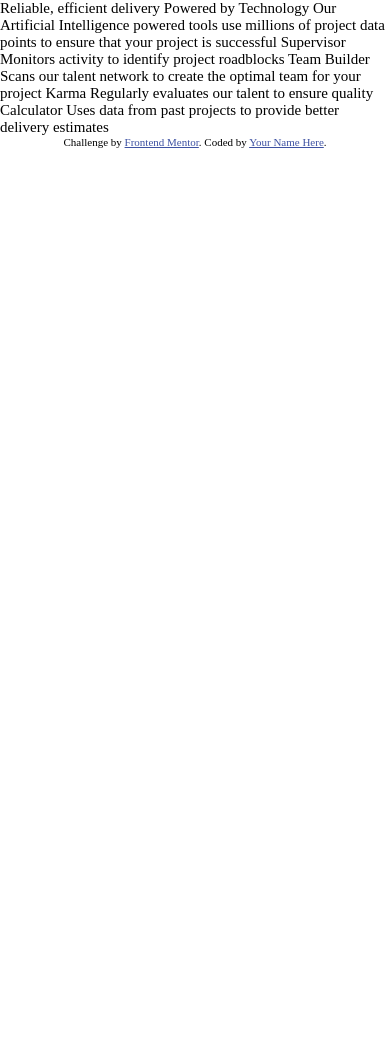
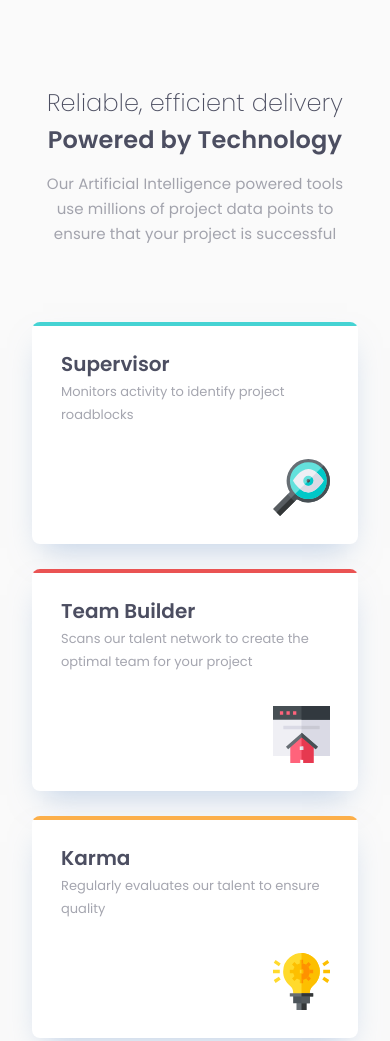
Before and after one commit to mihalymarcell86/four-card-feature-section, a plain HTML site: page index.html in a window 390 px wide. Shown: the top 1041 px of the page. Before the commit the page ends 844 px from the top, so only its background shows below. Drawn offline with Linux system fonts and the light colour scheme.

Commit message:
mobile layout

```diff
--- a/index.html
+++ b/index.html
@@ -22,21 +22,62 @@
     <title>Frontend Mentor | Four card feature section</title>
   </head>
   <body>
-    Reliable, efficient delivery Powered by Technology Our Artificial
-    Intelligence powered tools use millions of project data points to ensure
-    that your project is successful Supervisor Monitors activity to identify
-    project roadblocks Team Builder Scans our talent network to create the
-    optimal team for your project Karma Regularly evaluates our talent to ensure
-    quality Calculator Uses data from past projects to provide better delivery
-    estimates
-
-    <footer>
+    <header class="header">
+      <h1 class="header__title">Reliable, efficient delivery</h1>
+      <h1 class="header__title"><strong>Powered by Technology</strong></h1>
+      <p class="header__paragraph">
+        Our Artificial Intelligence powered tools use millions of project data
+        points to ensure that your project is successful
+      </p>
+    </header>
+    <main class="products">
+      <div class="product product--supervisor">
+        <div>
+          <h2 class="product__name">Supervisor</h2>
+          <p class="product__description">
+            Monitors activity to identify project roadblocks
+          </p>
+        </div>
+        <img src="./images/icon-supervisor.svg" alt="" class="product__img" />
+      </div>
+      <div class="product product--team-builder">
+        <div>
+          <h2 class="product__name">Team Builder</h2>
+          <p class="product__description">
+            Scans our talent network to create the optimal team for your project
+          </p>
+        </div>
+        <img src="./images/icon-team-builder.svg" alt="" class="product__img" />
+      </div>
+      <div class="product product--karma">
+        <div>
+          <h2 class="product__name">Karma</h2>
+          <p class="product__description">
+            Regularly evaluates our talent to ensure quality
+          </p>
+        </div>
+        <img src="./images/icon-karma.svg" alt="" class="product__img" />
+      </div>
+      <div class="product product--calculator">
+        <div>
+          <h2 class="product__name">Calculator</h2>
+          <p class="product__description">
+            Uses data from past projects to provide better delivery estimates
+          </p>
+        </div>
+        <img src="./images/icon-calculator.svg" alt="" class="product__img" />
+      </div>
+    </main>
+    <!-- <footer>
       <p class="attribution">
         Challenge by
         <a href="https://www.frontendmentor.io?ref=challenge" target="_blank"
           >Frontend Mentor</a
-        >. Coded by <a href="#">Your Name Here</a>.
+        >. Coded by
+        <a href="https://www.github.com/mihalymarcell86" target="_blank"
+          >Marcell Mihály</a
+        >.
       </p>
-    </footer>
+    </footer> -->
   </body>
 </html>
--- a/styles/style.scss
+++ b/styles/style.scss
@@ -2,10 +2,112 @@
 
 @include setup;
 
-.attribution {
-  font-size: 11px;
+body {
+  font-family: $font-poppins;
+  background-color: color(very-light-gray);
+  padding: rem(85px) rem(32px) rem(78px);
+}
+
+.header {
   text-align: center;
+  margin-bottom: rem(76px);
 }
-.attribution a {
-  color: hsl(228, 45%, 44%);
+
+.header__title {
+  @include setFont(rem(24px), 36px, 275);
+  letter-spacing: 0.166667px;
+  color: color(very-dark-blue);
+  margin-bottom: em(1px, 24px);
+  strong {
+    display: block;
+    font-weight: 600;
+    margin-bottom: em(13px, 24px);
+  }
 }
+
+.header__paragraph {
+  @include setFont(rem(15px), 25px, 400);
+  letter-spacing: 0.104167px;
+  color: color(very-dark-blue);
+  opacity: 0.5;
+}
+
+.products {
+  display: grid;
+  grid-template-rows: repeat(4, min-content);
+  gap: rem(25px);
+}
+
+.product {
+  background-color: white;
+  box-shadow: 0px 15px 30px -11px rgba(131, 166, 210, 0.5);
+  border-radius: 8px;
+  padding: rem(27px) rem(28px) rem(28px) rem(29px);
+  overflow: hidden;
+  position: relative;
+  display: flex;
+  flex-direction: column;
+  gap: rem(33px);
+  &::before {
+    content: "";
+    width: 100%;
+    height: 3.55px;
+    box-shadow: 0px 15px 30px -11px rgba(131, 166, 210, 0.5);
+    position: absolute;
+    top: 0;
+    left: 0;
+  }
+}
+
+.product--supervisor {
+  &::before {
+    background-color: color(cyan);
+  }
+}
+.product--team-builder {
+  &::before {
+    background-color: color(red);
+  }
+}
+.product--karma {
+  &::before {
+    background-color: color(orange);
+  }
+}
+.product--calculator {
+  &::before {
+    background-color: color(blue);
+  }
+}
+
+.product__img {
+  width: rem(57px);
+  height: rem(57px);
+  align-self: flex-end;
+}
+
+.product__name {
+  @include setFont(rem(20px), 30px, 600);
+  color: color(very-dark-blue);
+  margin-bottom: em(1px, 20px);
+}
+
+.product__description {
+  @include setFont(rem(13px), 23px, 400);
+  color: color(very-dark-blue);
+  opacity: 0.5;
+}
+
+//TODO: sort out attribution
+// footer {
+//   position: absolute;
+//   bottom: 1em;
+// }
+
+// .attribution {
+//   font-size: 11px;
+//   text-align: center;
+// }
+// .attribution a {
+//   color: hsl(228, 45%, 44%);
+// }
```
Also changed, not shown: styles/style.css, 1 other file.
